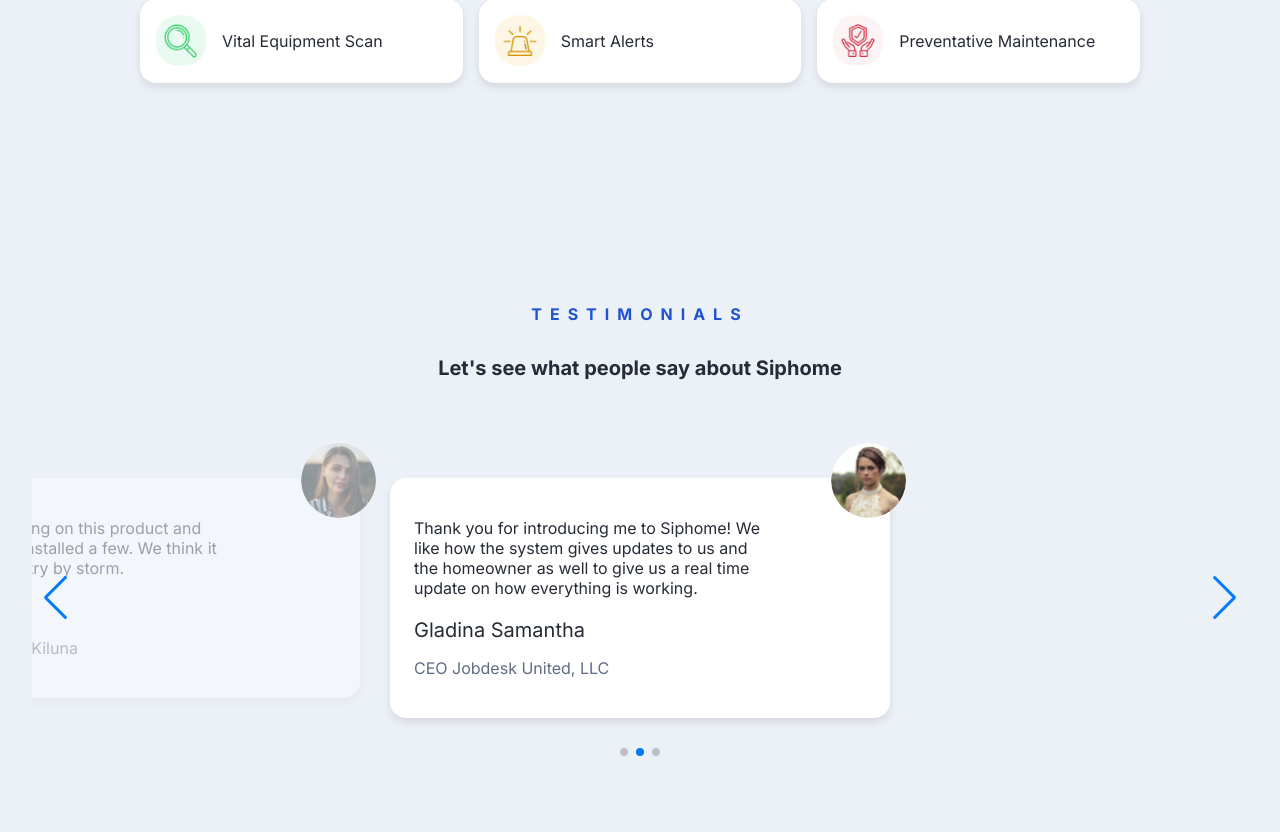
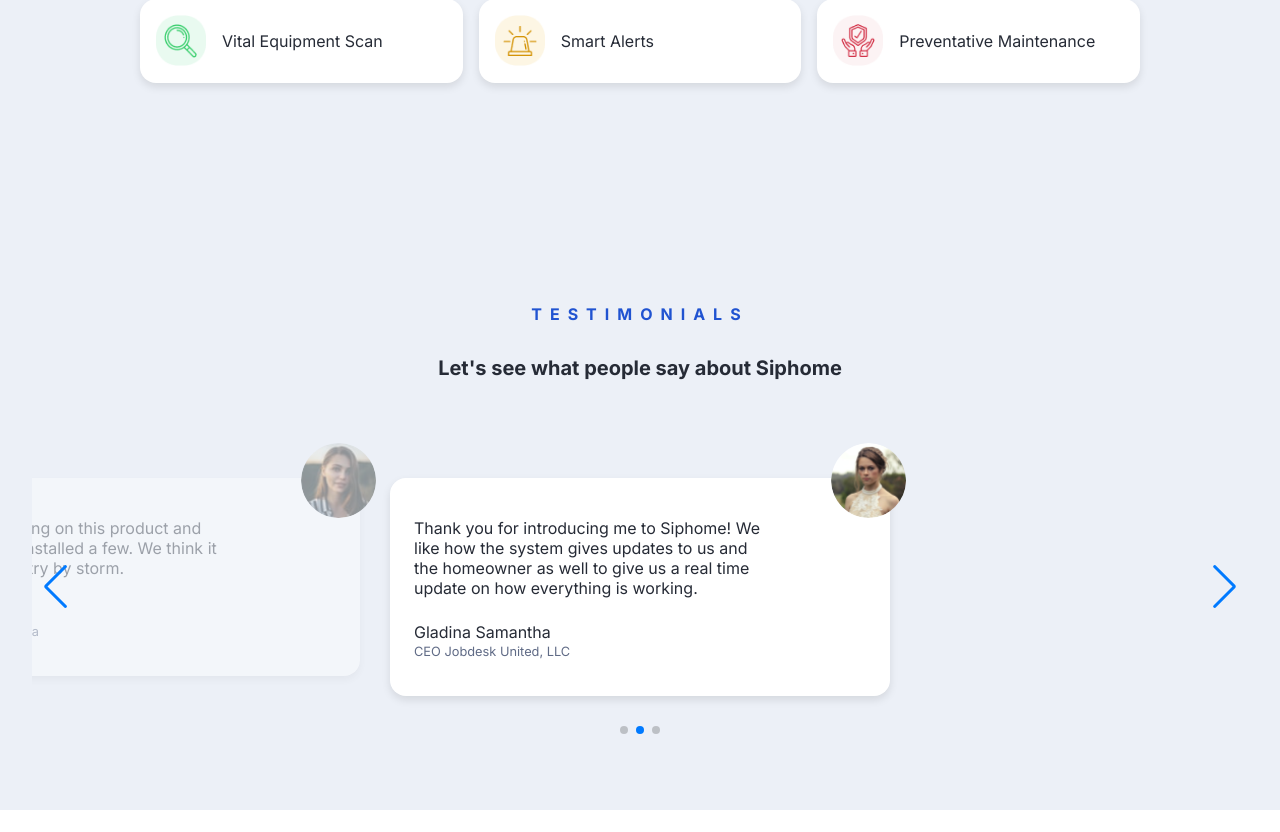
Before and after one commit to Ayyubiy90/siphome, a React (Create React App) app: page / in a window 1280 px wide. Shown: the part 3497-4329 px from the top of the page. After the commit the page ends 4307 px from the top, so only its background shows below. Built offline with nearby package versions, Linux system fonts and the light colour scheme.

Commit message:
Move the photo to the right top coner of the card container

```diff
--- a/src/styles/components/Testimonial.css
+++ b/src/styles/components/Testimonial.css
@@ -48,7 +48,7 @@
   text-align: left;
   position: relative;
   height: 100%;
-  overflow: visible; /* Ensure the photo doesn't overflow */
+  overflow: visible;
 }
 
 .testimonial-content {
@@ -71,18 +71,18 @@
 .testimonial-message {
   color: #262b36;
   font-size: 1rem;
-  margin-bottom: 1rem;
+  margin-bottom: 1.5rem;
 }
 
 .testimonial-name {
   color: #262b36;
-  font-size: 1.25rem;
-  margin-bottom: 0.2rem;
+  font-size: 1rem;
+  margin-bottom: -0.67rem;
 }
 
 .testimonial-role {
   color: #606b86;
-  font-size: 1rem;
+  font-size: 0.8rem;
 }
 
 .testimonial-slide {
```
